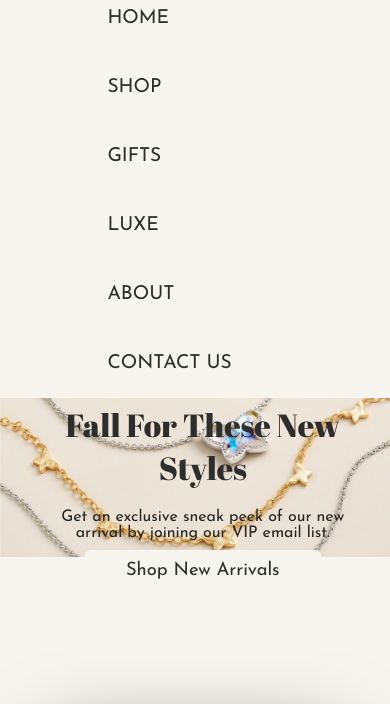
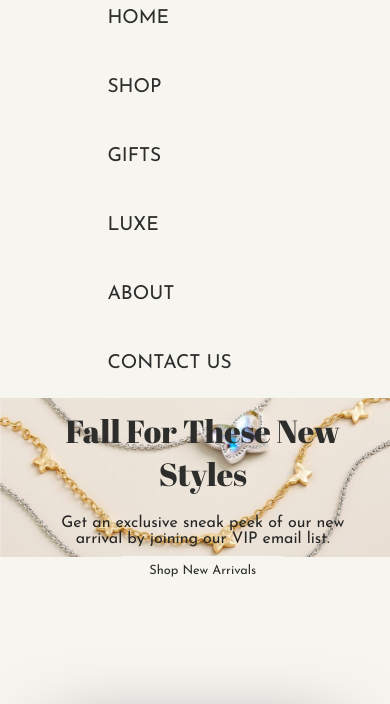
Before and after one commit to akwnorris/mangata-and-gallo, a plain HTML site: page index.html in a window 390 px wide. Shown: the part 84-788 px from the top of the page. Drawn offline with Linux system fonts and the light colour scheme.

Commit message:
Add button media screen size adjustment

```diff
--- a/style.css
+++ b/style.css
@@ -267,4 +267,8 @@ footer {
     .promotion .pcontent p {
         font-size: 1rem;
     }
+
+    button {
+        font-size: .8rem;
+    }
 }
```
